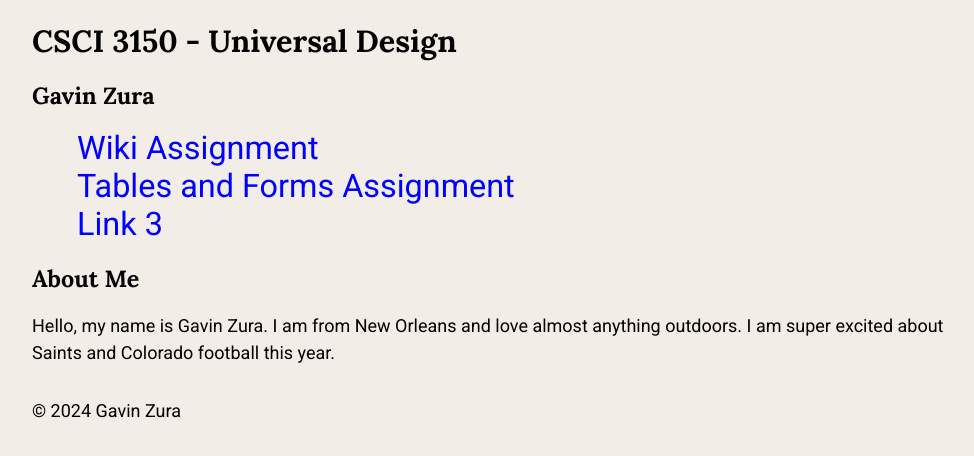
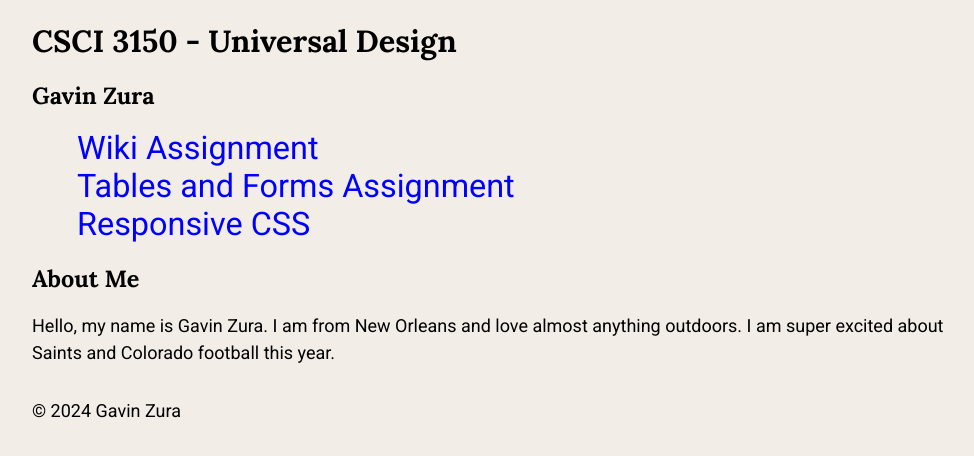
Before and after one commit to GavinZura1/universalDesign, a plain HTML site: page index.html in a window 1280 px wide. Shown: the whole page, without its empty margins (128-1102 px from the left). Drawn offline with Linux system fonts and the light colour scheme.

Commit message:
changed ref

```diff
--- a/index.html
+++ b/index.html
@@ -17,7 +17,7 @@
             <ul>
                 <li><a href="wiki-assignment.html">Wiki Assignment</a></li>
                 <li><a href="tables-forms-assignment.html">Tables and Forms Assignment</a></li>
-                <li><a href="#css-grid.html">Link 3</a></li>
+                <li><a href="css-grid.html">Responsive CSS</a></li>
             </ul>
         </nav>
     </header>
```
